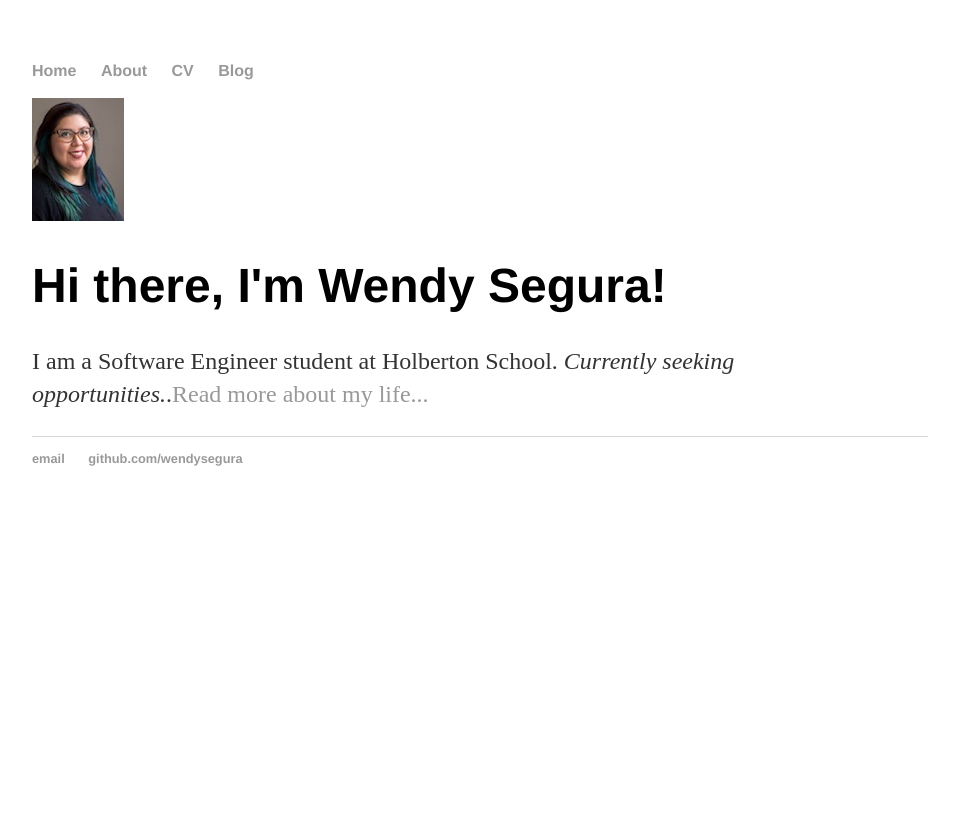
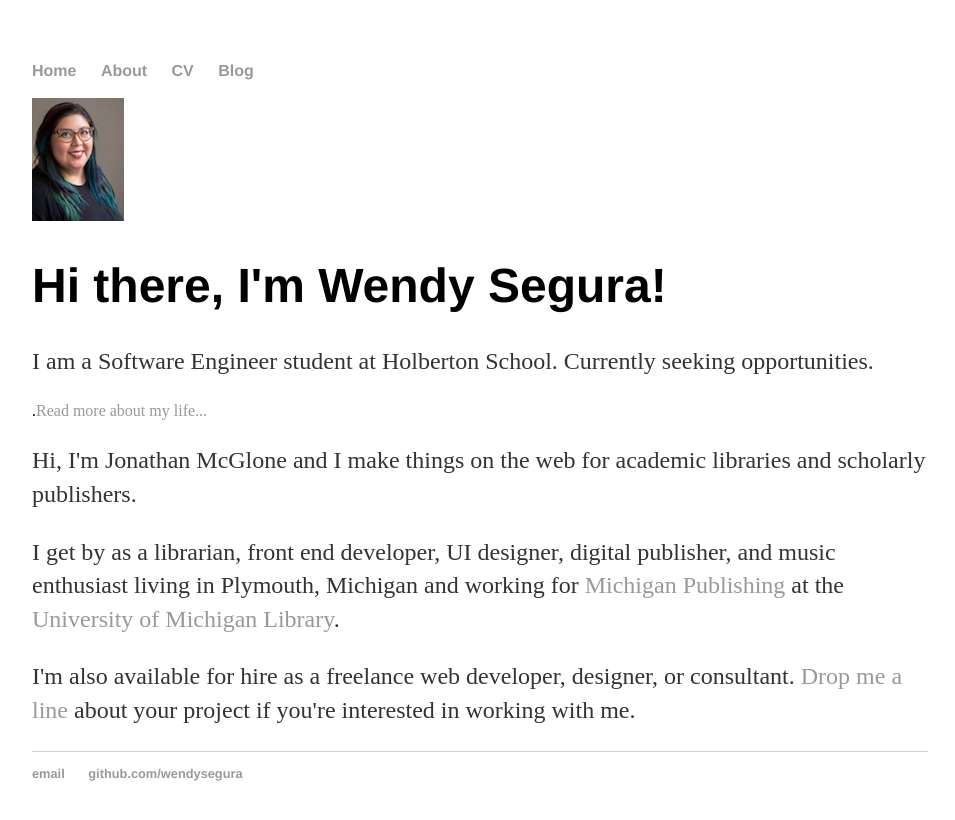
Before and after one commit to feliciahsieh/wendysegura.github.io, a Jekyll site: the page built from index.html, in a window 1280 px wide. Shown: the top 820 px of the page, without its empty margins (160-1115 px from the left). Built offline with Jekyll 4.4.1, drawn with Linux system fonts in a browser that asks for light colours.

Commit message:
Update index.html

```diff
--- a/index.html
+++ b/index.html
@@ -9,5 +9,12 @@ title: Wendy Segura
 	<div itemscope itemtype="http://data-vocabulary.org/Person" class="col-sm-8">
 	<div class="blurb">
 		<h1>Hi there, I'm Wendy Segura!</h1>
-			<p>I am a Software Engineer student at Holberton School. <em>Currently seeking opportunities.</em>.<a href="/about">Read more about my life...</a></p>
+			<p class="lead">I am a Software Engineer student at Holberton School. </span>Currently seeking opportunities.</p>.<a href="/about">Read more about my life...</a></p>
 		</div>
+	<p class="lead">Hi, I'm <span itemprop="name">Jonathan McGlone</span> and I make things on the web for academic libraries and scholarly publishers.</p>
+	<p>I get by as a <span itemprop="title">librarian</span>, <span itemprop="title">front end developer</span>, <span itemprop="title">UI designer</span>, <span itemprop="title">digital publisher</span>, and music enthusiast living in <span itemprop="address" itemscope
+    itemtype="http://data-vocabulary.org/Address"> <span itemprop="locality">Plymouth</span>, <span itemprop="region">Michigan</span></span> and working for <a href="http://www.publishing.umich.edu">Michigan Publishing</a> at <span itemprop="affiliation">the <a href="http://www.lib.umich.edu">University of Michigan Library</a></span>.</p>
+
+	<p>I'm also available for hire as a <span itemprop="title">freelance web developer, designer, or consultant</span>. <a href="contact">Drop me a line</a> about your project if you're interested in working with me.</p>
+	</div>
+</div>
```
